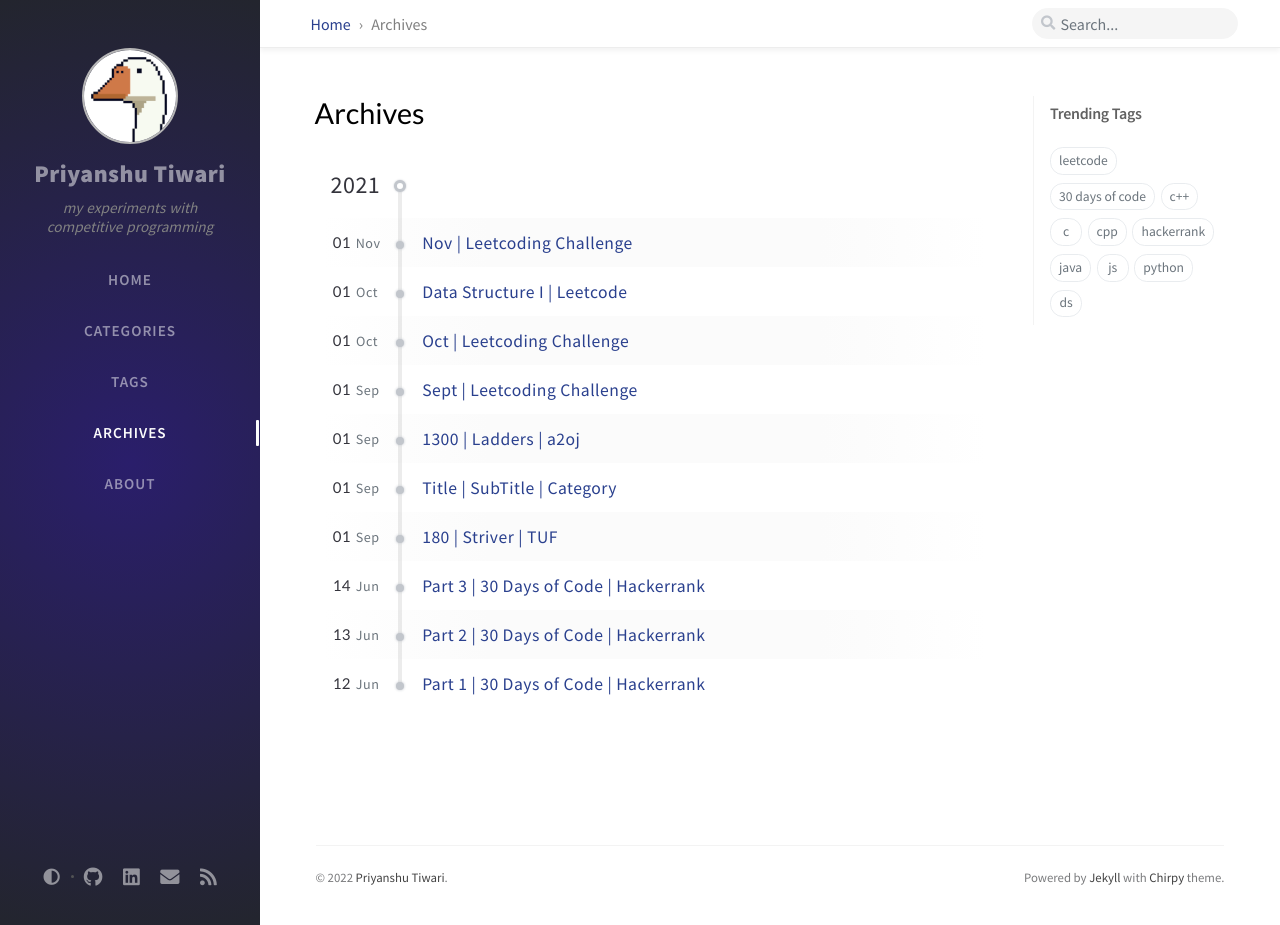
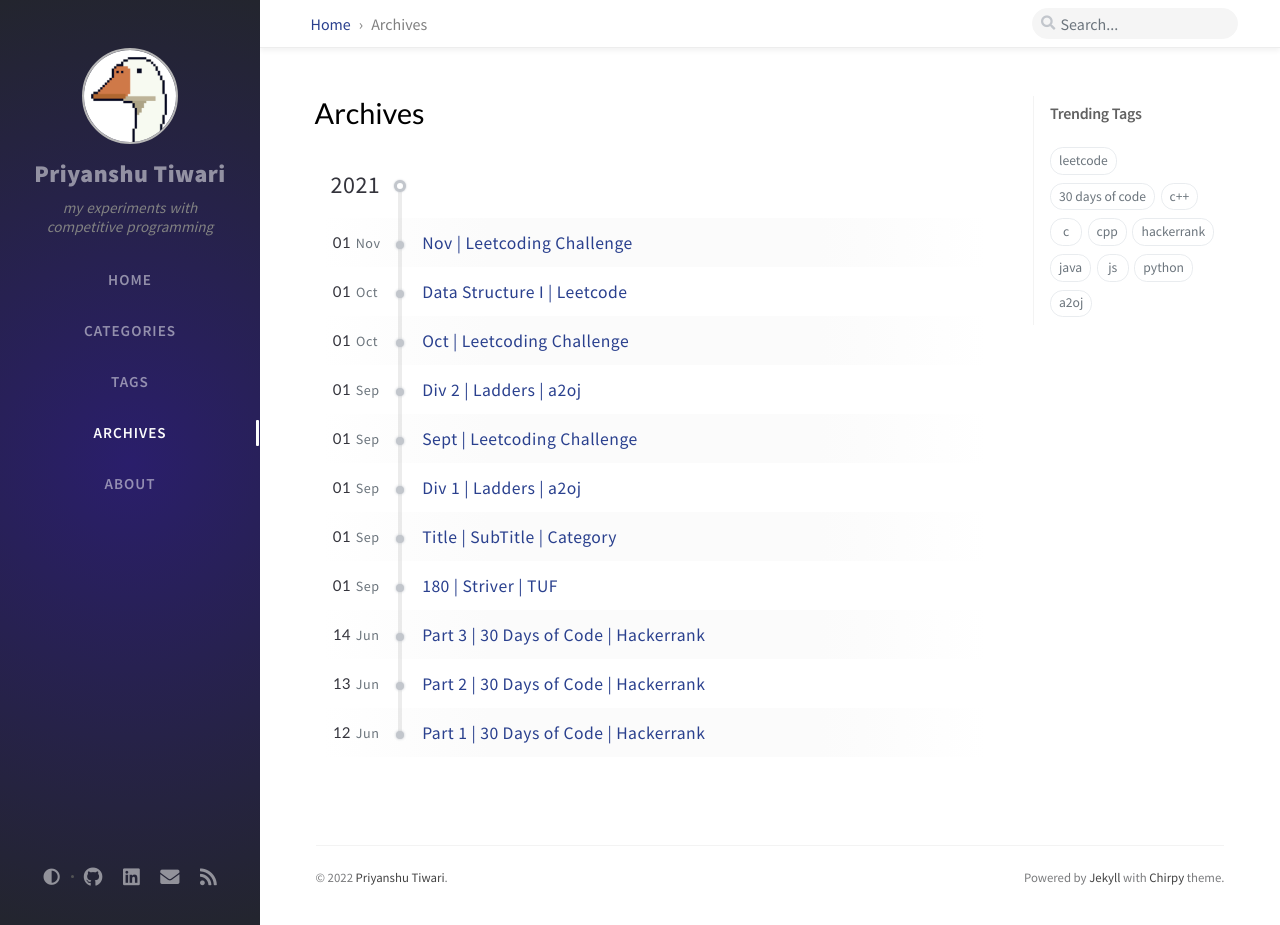
Before and after one commit to ahampriyanshu/cp-v2, a Jekyll site: the page built from _tabs/archives.md, in a window 1280 px wide and 925 px high. Built offline with Jekyll 4.4.1, drawn with Linux system fonts in a browser that asks for light colours; nearby versions of some CDN libraries; comment, search, counter and statistics services are not loaded.

Commit message:
a2oj => ladders => div 2

````diff
--- a/_posts/2021-09-01-1300-ladder-a2oj.md
+++ b/_posts/2021-09-01-div-1-ladder-a2oj.md
@@ -1,14 +1,12 @@
 ---
-title: "1300 | Ladders | a2oj"
+title: "Div 1 | Ladders | a2oj"
 author: Priyashu Tiwari
 date: 2021-09-1 20:00:00 +0530
 categories: [a2oj]
 tags: [a2oj, ladder, codeforces]
 ---
 
-## Diffculty 1
-
-### 1 Young Physicist
+## 1 Young Physicist
 
 ```cpp
 #include <bits/stdc++.h>
@@ -45,7 +43,7 @@ int main()
 }
 ```
 
-### 2 Beautiful Matrix
+## 2 Beautiful Matrix
 
 ```cpp
 #include <bits/stdc++.h>
@@ -75,7 +73,7 @@ int main()
 }
 ```
 
-### 4 Borze
+## 4 Borze
 
 ```cpp
 #include <bits/stdc++.h>
@@ -116,7 +114,7 @@ int main()
 }
 ```
 
-### 5 Beautiful Year
+## 5 Beautiful Year
 
 ```cpp
 #include <bits/stdc++.h>
@@ -149,7 +147,7 @@ int main()
 }
 ```
 
-### 6 Lights Out
+## 6 Lights Out
 
 ```cpp
 #include <bits/stdc++.h>
@@ -193,7 +191,7 @@ int main()
 }
 ```
 
-### 7 Word
+## 7 Word
 
 ```cpp
 #include <bits/stdc++.h>
@@ -230,7 +228,7 @@ int main()
 }
 ```
 
-### 8 Word Capitalization
+## 8 Word Capitalization
 
 ```cpp
 #include <bits/stdc++.h>
@@ -249,7 +247,7 @@ int main()
 }
 ```
 
-### 9 Nearly Lucky Number
+## 9 Nearly Lucky Number
 
 ```cpp
 #include <bits/stdc++.h>
@@ -281,7 +279,7 @@ int main()
 }
 ```
 
-### 10 Stones on the Table
+## 10 Stones on the Table
 
 ```cpp
 #include <bits/stdc++.h>
@@ -308,7 +306,7 @@ int main()
 }
 ```
 
-### 11 Panoramix’s Prediction
+## 11 Panoramix’s Prediction
 
 ```cpp
 #include <bits/stdc++.h>
@@ -350,7 +348,7 @@ int main()
 }
 ```
 
-### 12 Ultra-Fast Mathematician
+## 12 Ultra-Fast Mathematician
 
 ```cpp
 #include <bits/stdc++.h>
@@ -371,7 +369,7 @@ int main()
 }
 ```
 
-### 13 Perfect Permutation
+## 13 Perfect Permutation
 
 ```cpp
 #include <bits/stdc++.h>
@@ -396,7 +394,7 @@ int main()
 }
 ```
 
-### 14 Arrival of the General
+## 14 Arrival of the General
 
 ```cpp
 #include <bits/stdc++.h>
@@ -428,7 +426,7 @@ int main()
 }
 ```
 
-### 15 Drinks
+## 15 Drinks
 
 ```cpp
 #include <bits/stdc++.h>
@@ -451,7 +449,7 @@ int main()
 }
 ```
 
-### 16 Insomnia cure
+## 16 Insomnia cure
 
 ```cpp
 #include <bits/stdc++.h>
@@ -473,7 +471,7 @@ int main()
 }
 ```
 
-### 20 Helpful Maths
+## 20 Helpful Maths
 
 ```cpp
 #include <bits/stdc++.h>
@@ -499,7 +497,7 @@ int main()
 }
 ```
 
-### 30 Effective Approach
+## 30 Effective Approach
 
 ```cpp
 #include <bits/stdc++.h>
@@ -526,9 +524,3 @@ int main()
     cout << ans << endl;
 }
 ```
-
-## Diffculty 2
-
-```cp
-
-```
````
Also changed, not shown: _posts/2022-01-07-div-3-ladder-a2oj.md (added, +45 -0 lines), README.md, 1 other file.
